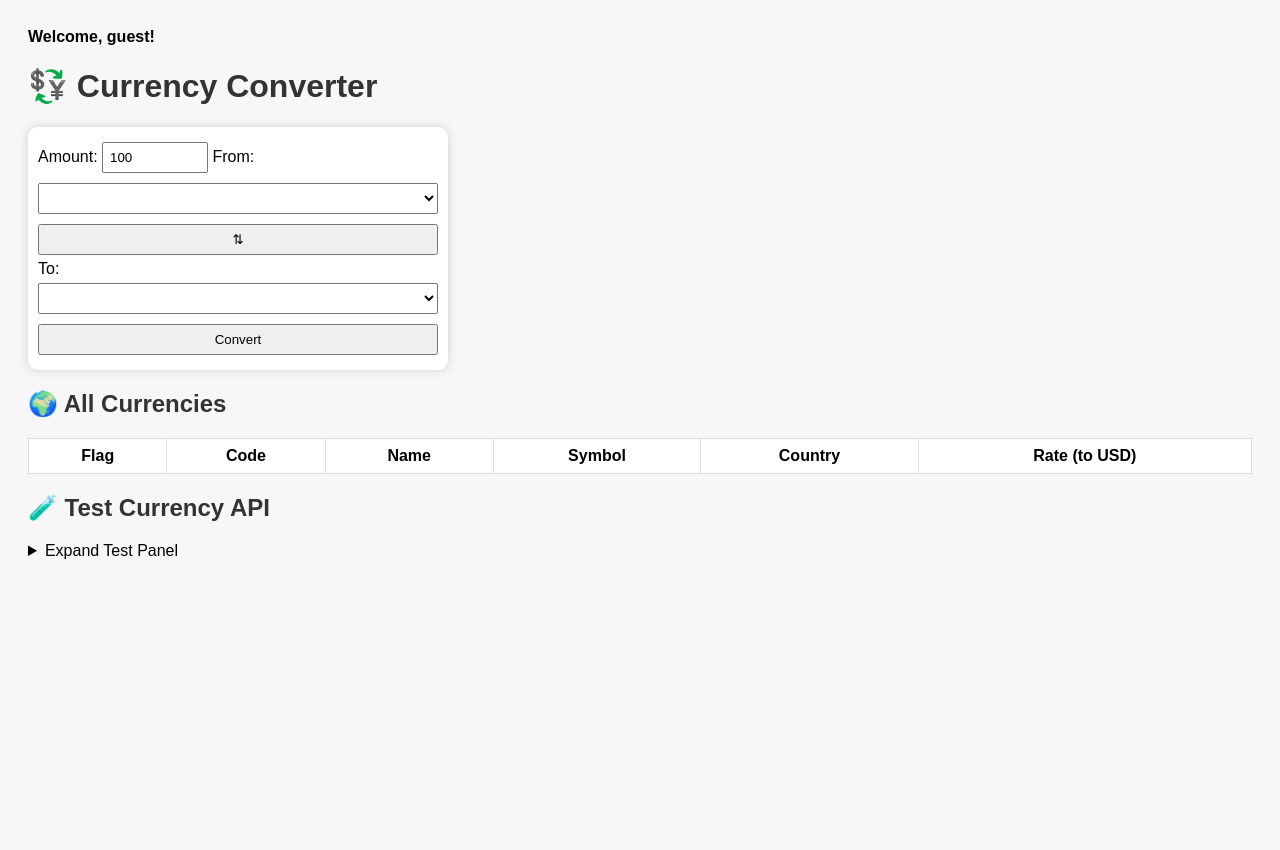
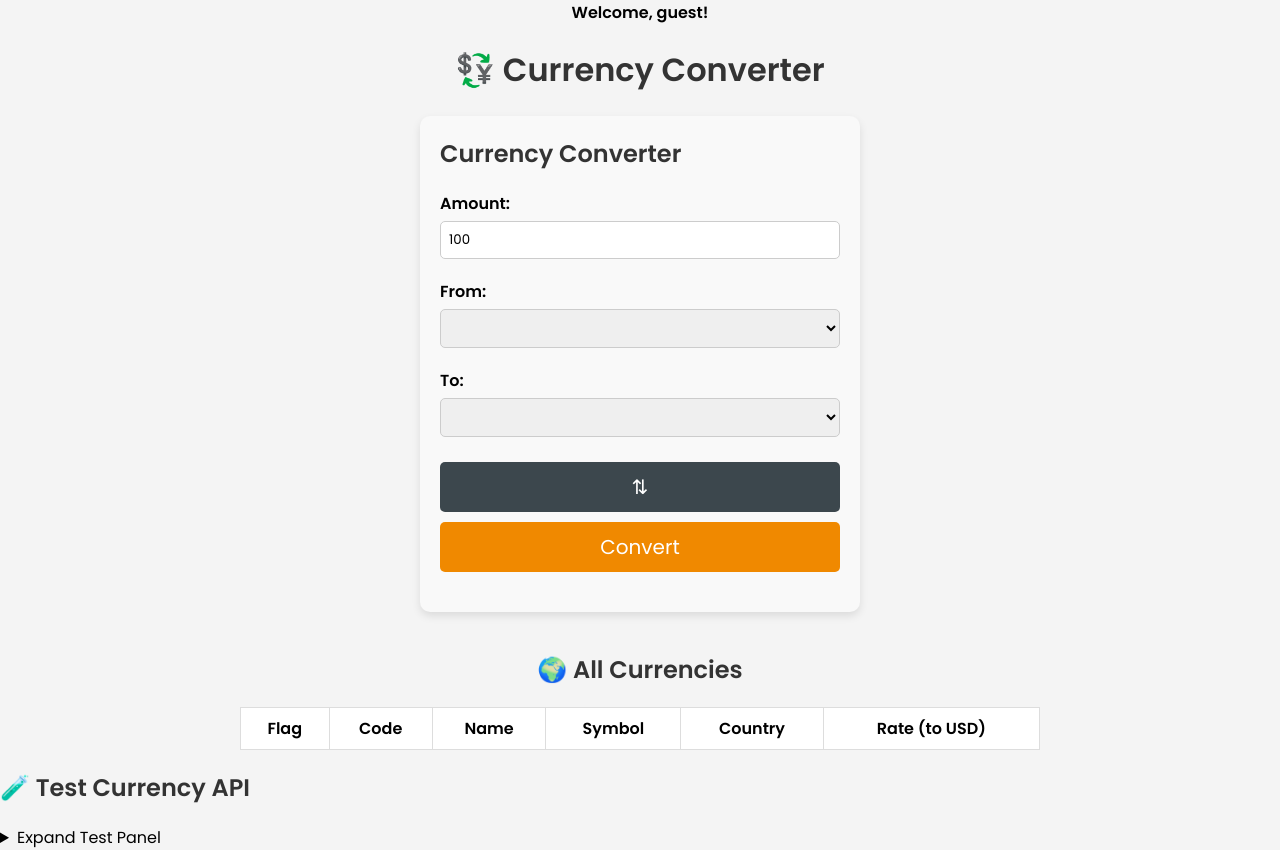
Before and after one commit to KevWang13/currency-exchange-v2, a website: page public/index.html in a window 1280 px wide. Before the commit the page ends 800 px from the top, so only its background shows below. Drawn offline with Linux system fonts and the light colour scheme; no server answers.

Commit message:
frontend beautify

```diff
--- a/public/index.html
+++ b/public/index.html
@@ -1,30 +1,62 @@
 <!DOCTYPE html>
 <html lang="en">
+
 <head>
   <meta charset="UTF-8" />
   <title>Currency Converter</title>
   <link rel="stylesheet" href="style.css" />
+  <link rel="icon" href="https://play-lh.googleusercontent.com/N1x7T0MZHvbVk2Zabri4kkp90xFeCjwe47z6mjWezA4FYGhwzeJ5CsXfrHYyvfhjDeri" type="image/png" />
+  <!-- Add Google Font -->
+  <link href="https://fonts.googleapis.com/css2?family=Poppins:wght@300;400;600&display=swap" rel="stylesheet" />
+  <style>
+    body {
+      font-family: 'Poppins', sans-serif;
+    }
+    input, button, select {
+      font-family: 'Poppins', sans-serif;
+    }
+  </style>
 </head>
-<body>
-  <div id="welcome-msg" style="margin-bottom: 20px; font-weight: bold;"></div>
-  <h1>💱 Currency Converter</h1>
 
-  <div id="converter">
-    <label>Amount:</label>
-    <input type="number" id="amount" value="100" style="width: 90px;" />
+<body style="margin: 0; padding: 0; background-color: #f4f4f4;">
+  <div id="welcome-msg" style="margin-bottom: 20px; font-weight: bold; text-align: center;"></div>
+  <h1 style="display: flex; justify-content: center; align-items: center; gap: 10px;">
+    💱 Currency Converter
+  </h1>
 
-    <label>From:</label>
-    <select id="from"></select>
-    <button type="button" onclick="switchCurrencies()" title="Switch currencies">⇅</button>
-    <label>To:</label>
-    <select id="to"></select>
-    <button onclick="convert()">Convert</button>
-
-    <div id="result"></div>
+  <!-- Centered Converter Block -->
+  <div style="display: flex; justify-content: center; margin-bottom: 20px;">
+    <div id="converter"
+      style="background: #f9f9f9; padding: 20px; border-radius: 10px; box-shadow: 0 4px 8px rgba(0, 0, 0, 0.1); width: 100%; max-width: 400px;">
+      <h2 style="margin-top: 0; color: #333;">Currency Converter</h2>
+      <div style="margin-bottom: 15px; margin-right: 18px;">
+        <label for="amount" style="font-weight: bold;">Amount:</label>
+        <input type="number" id="amount" value="100"
+          style="width: 100%; padding: 8px; margin-top: 5px; border: 1px solid #ccc; border-radius: 5px;" />
+      </div>
+      <div style="margin-bottom: 15px;">
+        <label for="from" style="font-weight: bold;">From:</label>
+        <select id="from"
+          style="width: 100%; padding: 8px; margin-top: 5px; border: 1px solid #ccc; border-radius: 5px;"></select>
+      </div>
+      <div style="margin-bottom: 15px;">
+        <label for="to" style="font-weight: bold;">To:</label>
+        <select id="to"
+          style="width: 100%; padding: 8px; margin-top: 5px; border: 1px solid #ccc; border-radius: 5px;"></select>
+      </div>
+      <div style="text-align: center; margin-bottom: 15px;">
+        <button type="button" onclick="switchCurrencies()" title="Switch currencies"
+          style="background: #3c474d; color: white; padding: 10px 15px; border: none; border-radius: 5px; cursor: pointer; margin-right: 10px; font-size: 20px">⇅</button>
+        <button onclick="convert()"
+          style="background: #f08900; color: white; padding: 10px 15px; border: none; border-radius: 5px; cursor: pointer; font-size: 20px">Convert</button>
+      </div>
+      <div id="result" style="text-align: center; font-weight: bold; color: #333;"></div>
+    </div>
   </div>
 
-  <h2>🌍 All Currencies</h2>
-  <table id="currency-table">
+  <!-- Table Below -->
+  <h2 style="text-align: center;">🌍 All Currencies</h2>
+  <table id="currency-table" style="margin: 0 auto; border-collapse: collapse; width: 90%; max-width: 800px;">
     <thead>
       <tr>
         <th>Flag</th>
@@ -45,7 +77,7 @@
     <div style="margin-top: 10px;">
       <section>
         <h3>GET /currencies</h3>
-        <label>Filter ISO:</label><input id="get-iso" /><br/>
+        <label>Filter ISO:</label><input id="get-iso" /><br />
         <button onclick="getCurrencies()">Fetch</button>
       </section>
       <section>
@@ -70,39 +102,39 @@
 
       <section>
         <h3>POST /currencies</h3>
-        <label>ISO:</label><input id="post-iso" /><br/>
-        <label>Name:</label><input id="post-name" /><br/>
-        <label>Symbol:</label><input id="post-symbol" /><br/>
-        <label>Country:</label><input id="post-country" /><br/>
-        <label>Flag URL:</label><input id="post-flag" /><br/>
+        <label>ISO:</label><input id="post-iso" /><br />
+        <label>Name:</label><input id="post-name" /><br />
+        <label>Symbol:</label><input id="post-symbol" /><br />
+        <label>Country:</label><input id="post-country" /><br />
+        <label>Flag URL:</label><input id="post-flag" /><br />
         <button onclick="addCurrency()">Add</button>
       </section>
 
       <section>
         <h3>GET /currencies/delete</h3>
-        <label>ISO to Disable:</label><input id="del-iso" /><br/>
+        <label>ISO to Disable:</label><input id="del-iso" /><br />
         <button onclick="disableCurrency()">Disable</button>
       </section>
 
       <section>
         <h3>POST /currencies/update</h3>
         <label>ISO:</label>
-        <input id="upd-iso" onblur="fetchCurrency()" placeholder="Enter ISO code" /><br/>
+        <input id="upd-iso" onblur="fetchCurrency()" placeholder="Enter ISO code" /><br />
 
         <label>Name:</label>
-        <input id="upd-name" disabled /><br/>
+        <input id="upd-name" disabled /><br />
 
         <label>Symbol:</label>
-        <input id="upd-symbol" disabled /><br/>
+        <input id="upd-symbol" disabled /><br />
 
         <label>Country:</label>
-        <input id="upd-country" disabled /><br/>
+        <input id="upd-country" disabled /><br />
 
         <label>Flag URL:</label>
-        <input id="upd-flag" disabled /><br/>
+        <input id="upd-flag" disabled /><br />
 
         <label>is_active (1 or 0):</label>
-        <input id="upd-active" disabled /><br/>
+        <input id="upd-active" disabled /><br />
 
         <button onclick="updateCurrency()">Update</button>
       </section>
@@ -116,4 +148,5 @@
   <script src="script.js"></script>
   <script src="test.js"></script>
 </body>
+
 </html>
```
